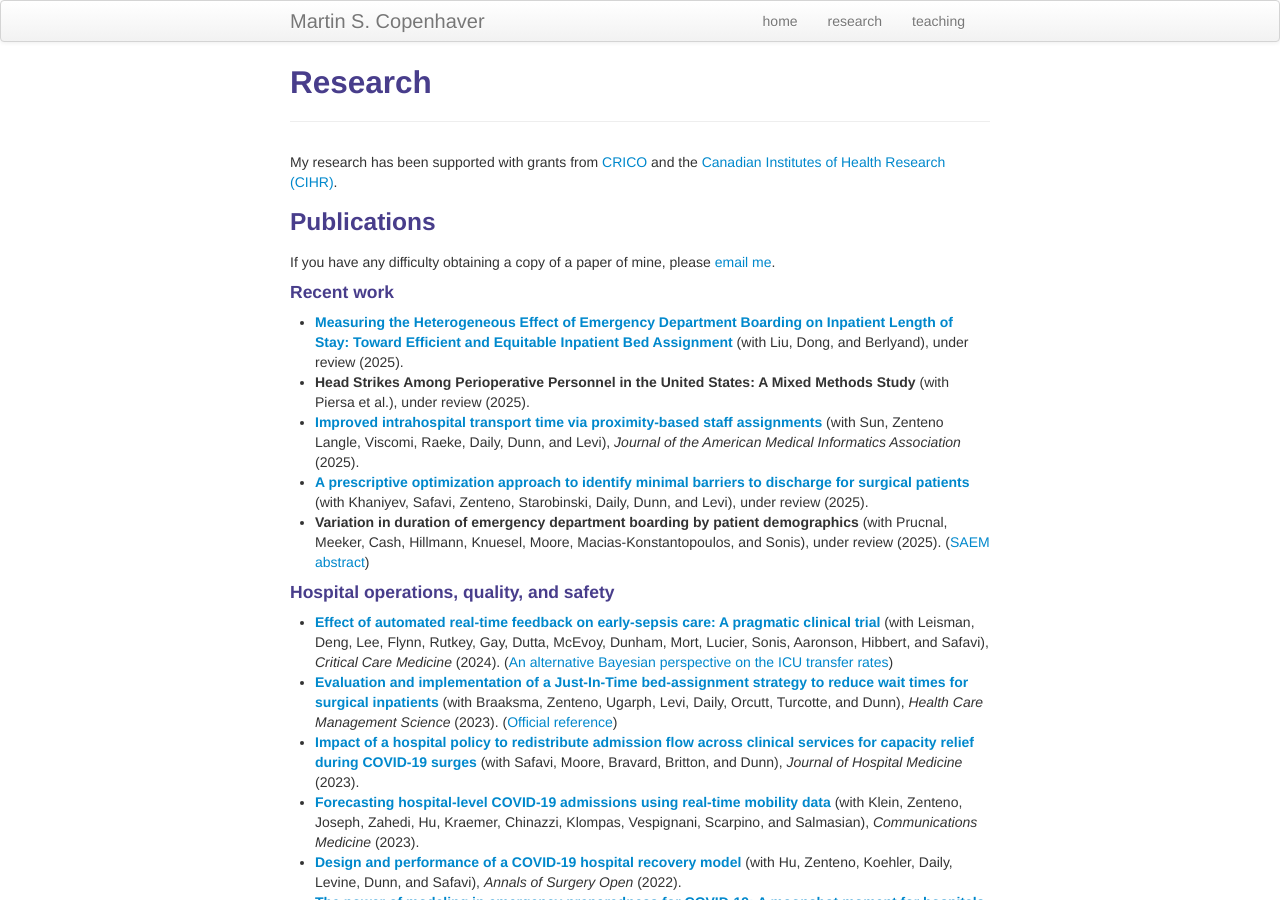
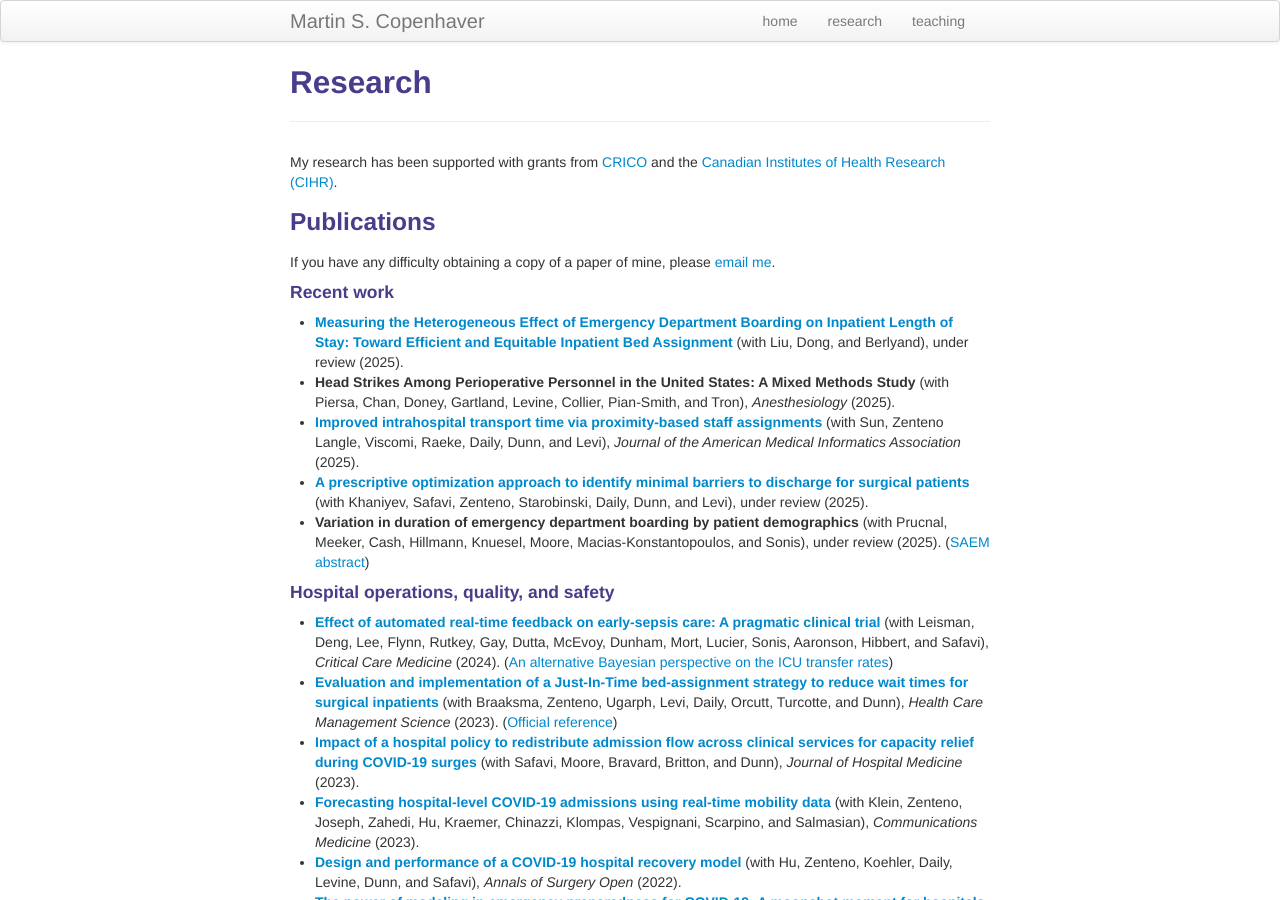
Before and after one commit to martincopenhaver/martincopenhaver.github.io, a Jekyll site: the page built from research.md, in a window 1280 px wide and 900 px high. Built offline with Jekyll 4.4.1, drawn with Linux system fonts in a browser that asks for light colours.

Commit message:
Update research.md

```diff
--- a/research.md
+++ b/research.md
@@ -14,7 +14,7 @@ If you have any difficulty obtaining a copy of a paper of mine, please <a href="
 
 #### Recent work
 * [**Measuring the Heterogeneous Effect of Emergency Department Boarding on Inpatient Length of Stay: Toward Efficient and Equitable Inpatient Bed Assignment**](https://papers.ssrn.com/sol3/papers.cfm?abstract_id=5288627) (with Liu, Dong, and Berlyand), under review (2025).
-* **Head Strikes Among Perioperative Personnel in the United States: A Mixed Methods Study** (with Piersa et al.), under review (2025).
+* **Head Strikes Among Perioperative Personnel in the United States: A Mixed Methods Study** (with Piersa, Chan, Doney, Gartland, Levine, Collier, Pian-Smith, and Tron), _Anesthesiology_ (2025).
 * [**Improved intrahospital transport time via proximity-based staff assignments**](https://doi.org/10.1093/jamia/ocaf081) (with Sun, Zenteno Langle, Viscomi, Raeke, Daily, Dunn, and Levi), _Journal of the American Medical Informatics Association_ (2025).
 * [**A prescriptive optimization approach to identify minimal barriers to discharge for surgical patients**](https://www.medrxiv.org/content/10.1101/2023.03.24.23287694.pdf) (with Khaniyev, Safavi, Zenteno, Starobinski, Daily, Dunn, and Levi), under review (2025).
 * **Variation in duration of emergency department boarding by patient demographics** (with Prucnal, Meeker, Cash, Hillmann, Knuesel, Moore, Macias-Konstantopoulos, and Sonis), under review (2025). ([SAEM abstract](https://www.annemergmed.com/article/S0196-0644(24)00810-2/fulltext))
```
